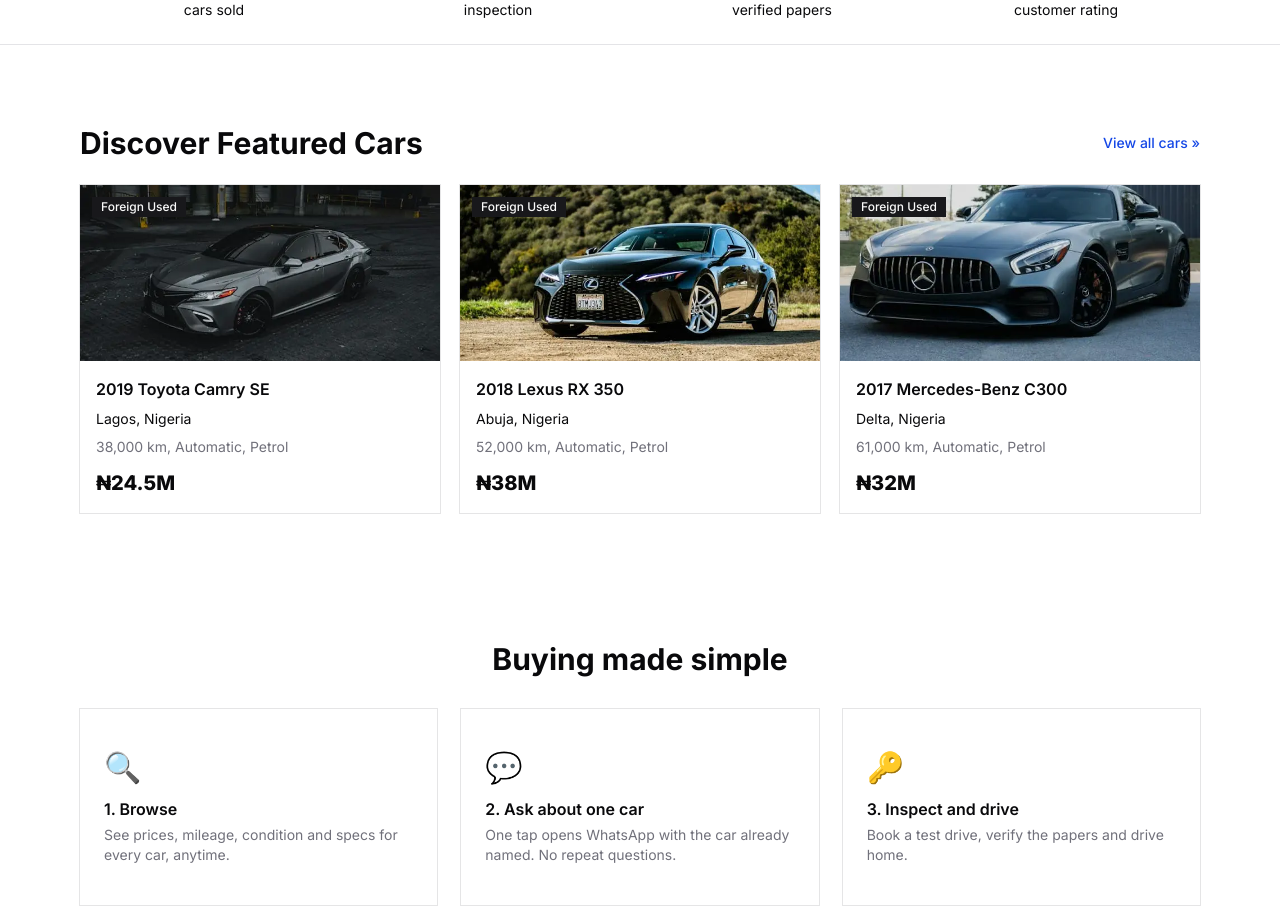
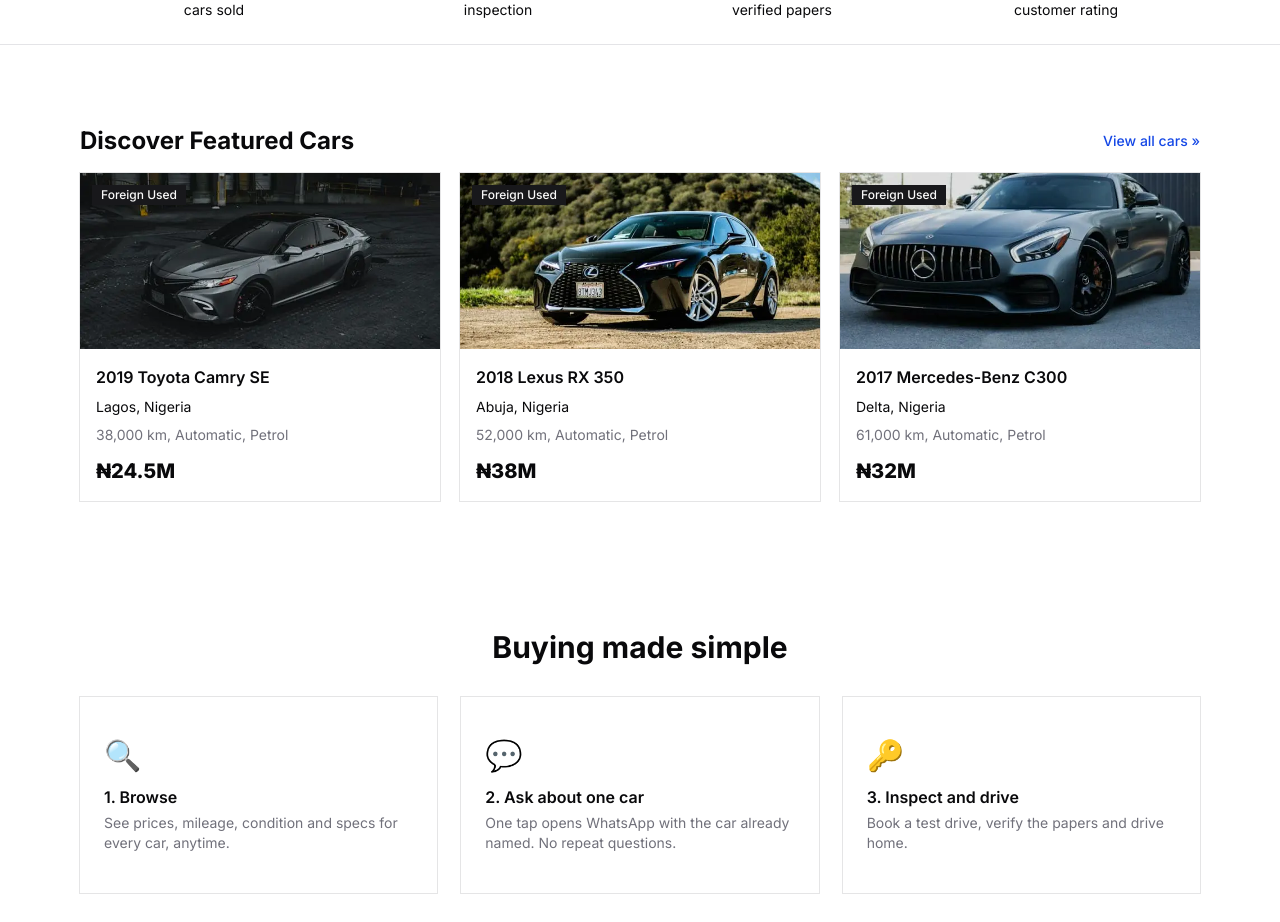
Before and after one commit to Kansoldev/car-dealership-website, a Next.js app: page / in a window 1280 px wide. Shown: the part 921-1843 px from the top of the page. Built offline with nearby package versions, Linux system fonts and the light colour scheme.

Commit message:
refactor: update css classnames for featured cars section

```diff
--- a/components/FeaturedCars.tsx
+++ b/components/FeaturedCars.tsx
@@ -6,10 +6,8 @@
   return (
     <section>
       <div className="max-w-6xl mx-auto px-4 py-14 md:py-20">
-        <div className="mb-6 flex flex-col md:flex-row md:items-center justify-between">
-          <h2 className="text-2xl font-bold md:text-3xl">
-            Discover Featured Cars
-          </h2>
+        <div className="flex flex-col md:flex-row md:items-center justify-between mb-4">
+          <h2 className="text-2xl font-bold">Discover Featured Cars</h2>
 
           <Link
             href="/inventory"
```
